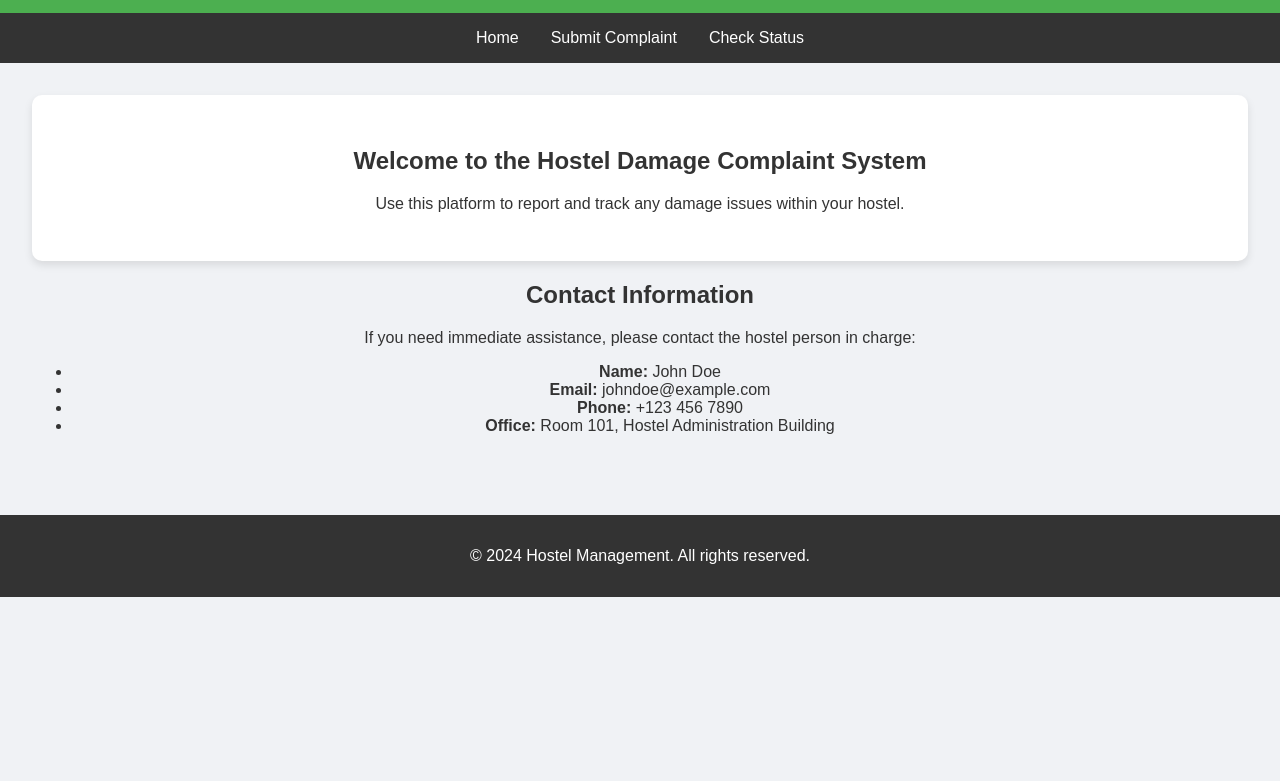
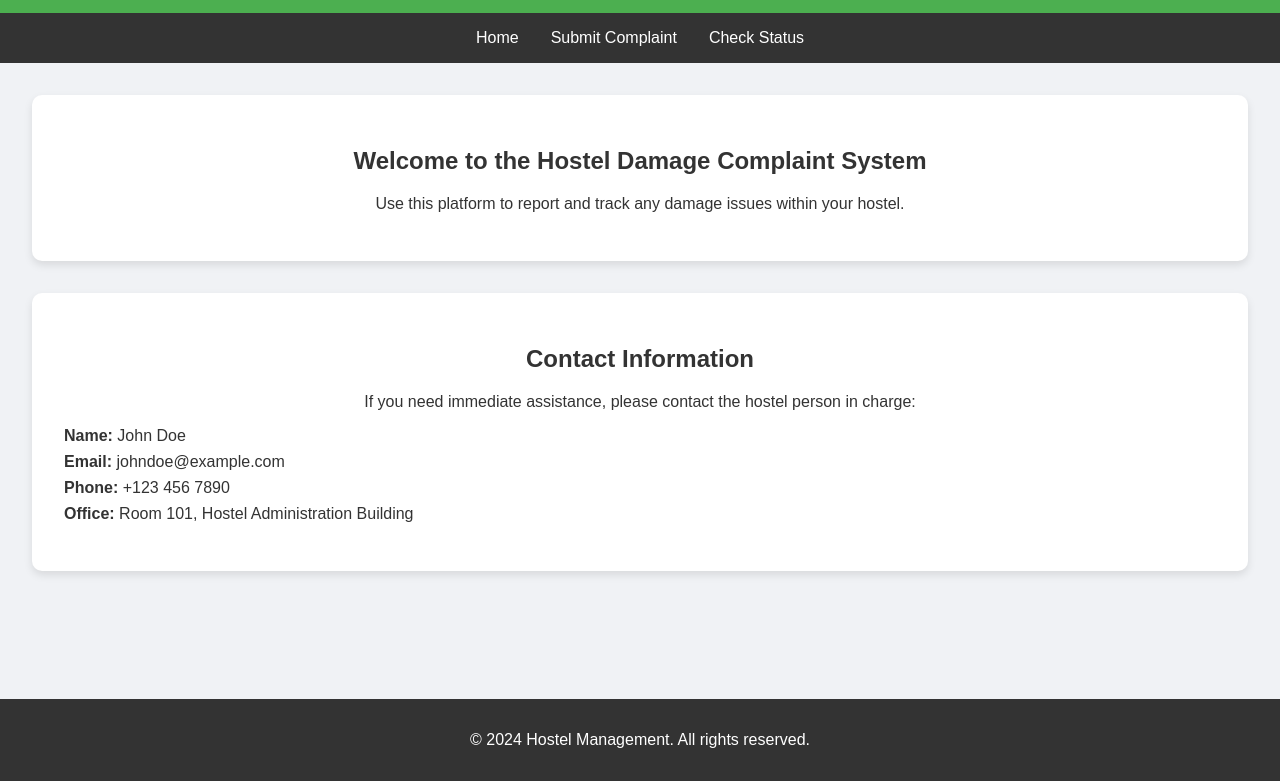
Before and after one commit to azizben345/mockup_pwp_v2, a plain HTML site: page index.html in a window 1280 px wide. Shown: the part 56-837 px from the top of the page. Before the commit the page ends 800 px from the top, so only its background shows below. Drawn offline with Linux system fonts and the light colour scheme.

Commit message:
Update styles.css
added ctc info

```diff
--- a/css/styles.css
+++ b/css/styles.css
@@ -48,14 +48,26 @@ nav ul li a:hover {
 /* Main Content Styling */
 main {
     padding: 2rem;
+    padding-bottom: 4rem; /* Added padding at the bottom to make room for the footer */
     text-align: center;
 }
 
-.welcome-section {
+.welcome-section, .contact-section {
     background: white;
     padding: 2rem;
     border-radius: 10px;
     box-shadow: 0 4px 8px rgba(0, 0, 0, 0.1);
+    margin-bottom: 2rem;
+}
+
+.contact-section ul {
+    list-style: none;
+    padding: 0;
+    text-align: left;
+}
+
+.contact-section ul li {
+    margin: 0.5rem 0;
 }
 
 /* Form Section Styling */
@@ -103,6 +115,7 @@ footer {
     color: white;
     text-align: center;
     padding: 1rem 0;
+    position: relative;
     width: 100%;
-    margin-top: 2rem;
+    margin-top: 2rem; /* Added margin to give some space from the main content */
 }
```
